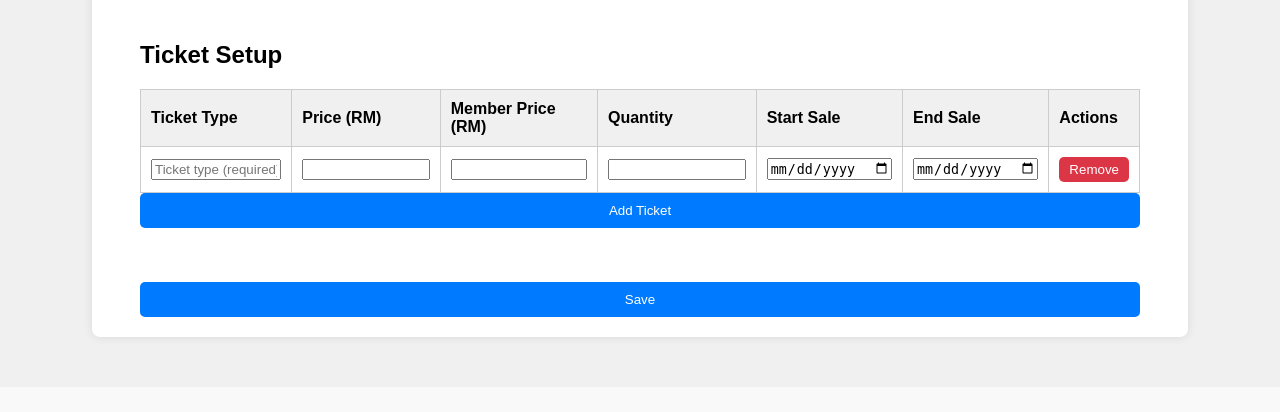
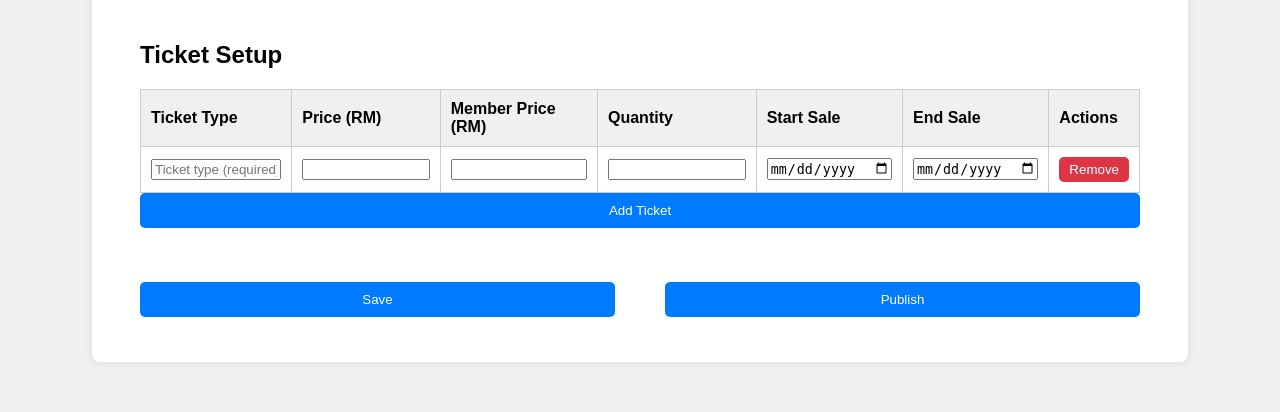
Before and after one commit to Hooiqi/TT8L-04, a Flask app: template templates/create_event.html in a window 1280 px wide. Shown: the part 979-1391 px from the top of the page. Before the commit the page ends 1321 px from the top, so only its background shows below. Run offline with Flask 3, Linux system fonts and the light colour scheme; the template is opened without the code that fills it: values that come from a table or form of the project are taken from there, others are empty; some libraries are stand-ins or nearby versions.

Commit message:
adjust and add button for 'save'

```diff
--- a/templates/create_event.html
+++ b/templates/create_event.html
@@ -116,7 +116,16 @@
             </script>
 
             <br><br><br>
-            <button type="submit">Save</button>
+
+            <div class="ce-flex-group">
+                <div class="ce-form-group">
+                    <button type="submit" name="action" value="save">Save</button>
+                </div>
+                <div class="ce-form-group">
+                    <button type="submit" name="action" value="publish">Publish</button>
+                </div>
+            </div>
+
         </form>
     </div>
 </main>
```
